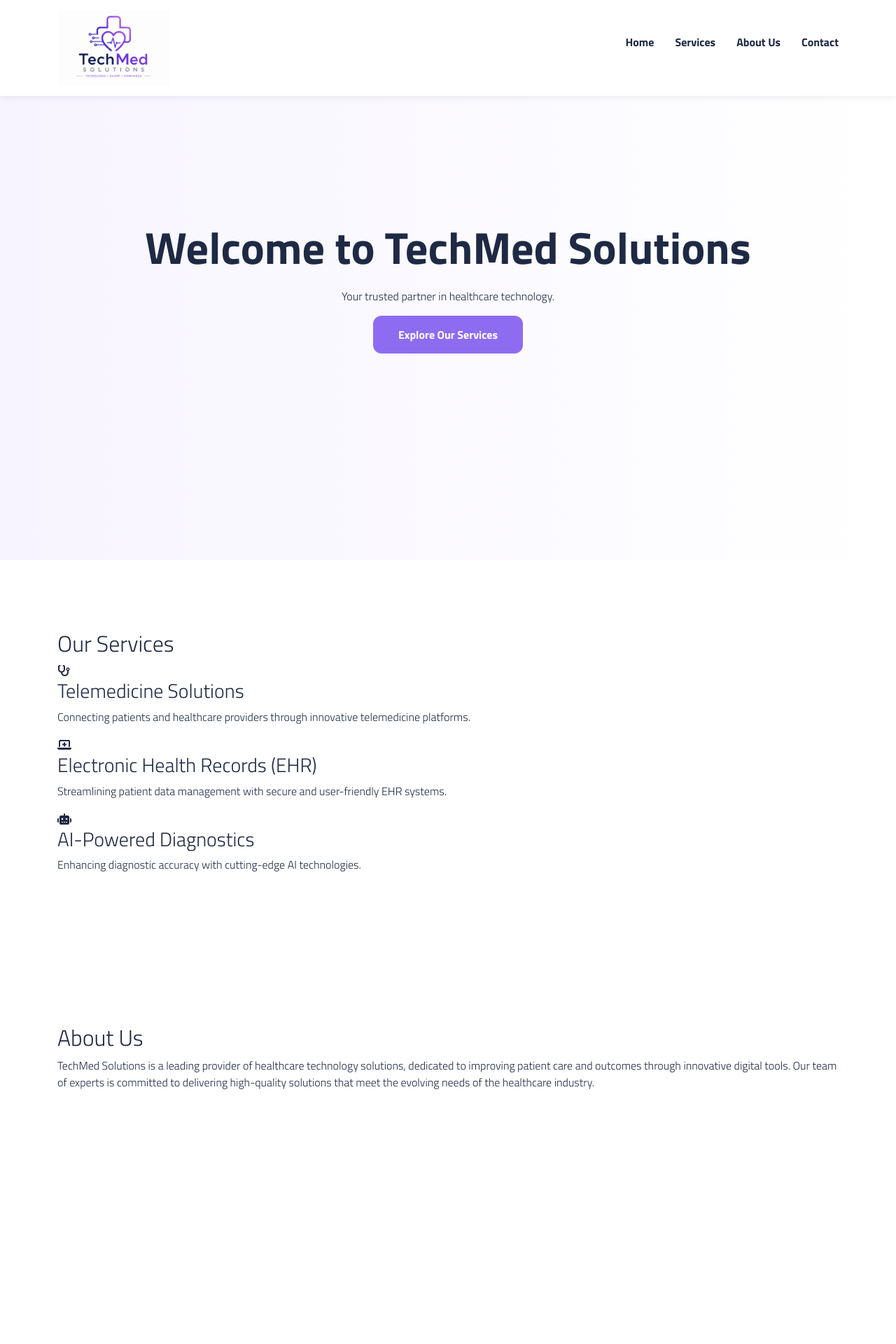
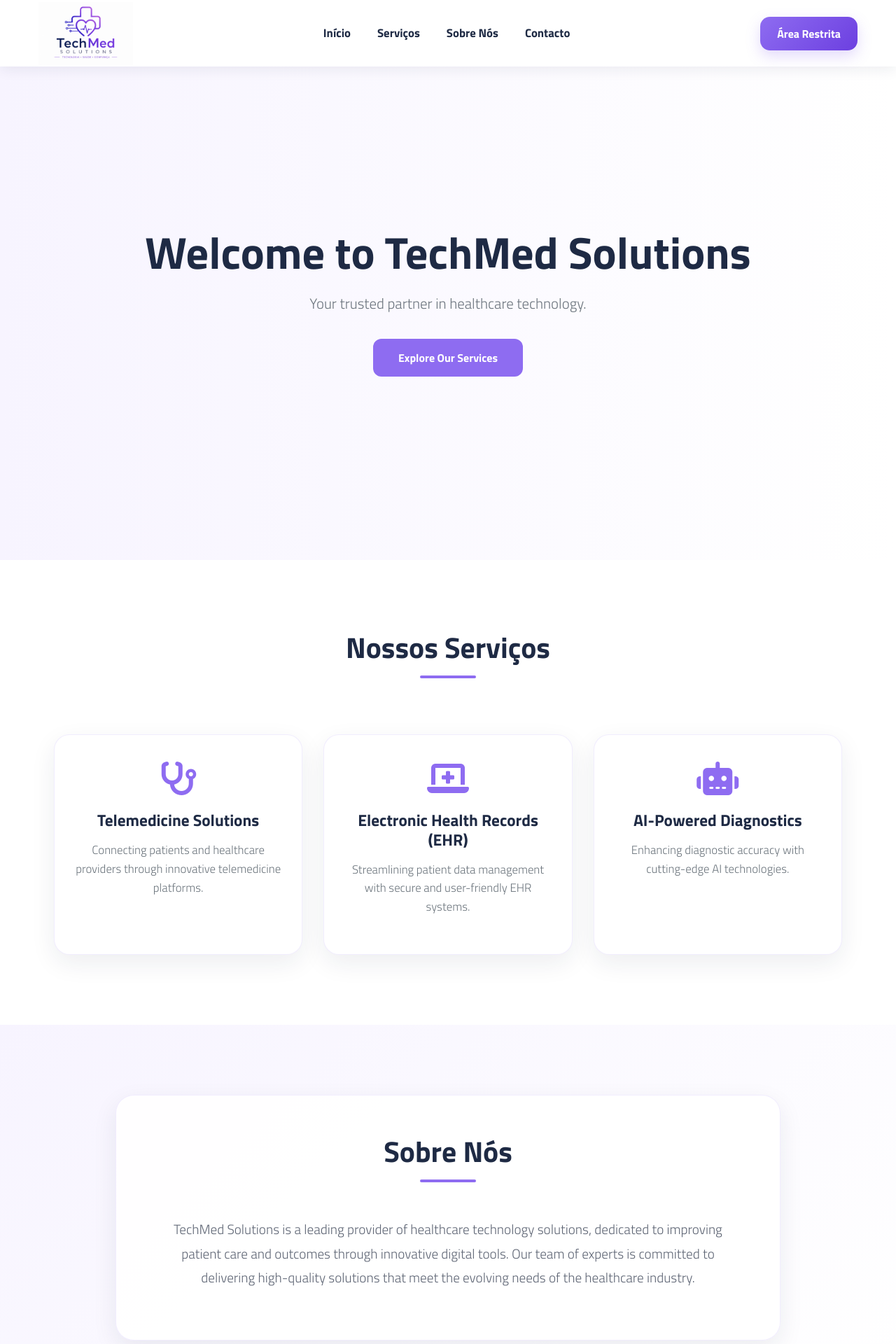
Before and after one commit to mariamiguel1607/projeto_sibdas, a PHP site: page / in a window 1280 px wide. Shown: the top 1920 px of the page at 70% size. Before the commit the page ends 1556 px from the top, so only its background shows below. Run offline with PHP 8.4, Linux system fonts and the light colour scheme; some libraries are stand-ins or nearby versions.

Commit message:
Atualização estilos frontend

```diff
--- a/frontend/assets/css/estilos.css
+++ b/frontend/assets/css/estilos.css
@@ -1,110 +1,144 @@
 /* RESET */
-
-*{
+* {
     margin: 0;
     padding: 0;
     box-sizing: border-box;
 }
-
 /* BODY */
-
-body{
+body {
     font-family: 'Titillium Web', sans-serif;
     background-color: #ffffff;
     color: #1E2A44;
 }
-
 /* LINKS */
-
-a{
+a {
     text-decoration: none;
 }
-
 /* SECTIONS */
-
-section{
+section {
     padding: 100px 0;
 }
 /* HEADER */
-
-header{
+header {
     position: fixed;
     width: 100%;
     top: 0;
     left: 0;
     background-color: white;
     padding: 15px 0;
-    box-shadow: 0 2px 10px rgba(0,0,0,0.08);
+    box-shadow: 0 2px 10px rgba(0, 0, 0, 0.08);
     z-index: 1000;
 }
+/* NAVBAR */
+.bng-navbar {
+    width: 100%;
+    height: 95px;
 
-/* NAVBAR CONTAINER */
+    position: fixed;
+    top: 0;
+    left: 0;
 
-header .container{
+    background-color: rgba(255, 255, 255, 0.96);
+    backdrop-filter: blur(8px);
+
     display: flex;
+    align-items: center;
     justify-content: space-between;
+
+    padding: 0 55px;
+
+    box-shadow: 0 4px 18px rgba(30, 42, 68, 0.08);
+
+    z-index: 1000;
+}
+/* LOGO */
+.bng-navbar img {
+    width: 135px;
+    height: auto;
+    display: block;
+}
+/* LINKS CENTRAIS */
+.container-navegacao {
+    display: flex;
     align-items: center;
+    gap: 38px;
 }
+.container-navegacao a {
+    position: relative;
 
-/* LOGO */
+    color: #1E2A44;
+    font-size: 1.05rem;
+    font-weight: 700;
 
-.logo img{
-    width: 160px;
+    text-decoration: none;
+
+    padding: 8px 0;
+
+    transition: color 0.3s ease;
 }
-
-/* NAVIGATION */
-
-nav ul{
-    display: flex;
-    gap: 30px;
-    list-style: none;
-}
-
-nav ul li a{
-    color: #1E2A44;
-    font-weight: 600;
-    transition: 0.3s;
-}
-
-nav ul li a:hover{
+.container-navegacao a:hover {
     color: #8E6CF1;
 }
+/* LINHA ANIMADA POR BAIXO */
+.container-navegacao a::after {
+    content: "";
+    position: absolute;
+
+    left: 0;
+    bottom: -6px;
+
+    width: 0;
+    height: 3px;
+
+    background-color: #8E6CF1;
+    border-radius: 20px;
+
+    transition: width 0.3s ease;
+}
+.container-navegacao a:hover::after {
+    width: 100%;
+}
+/* ÁREA RESTRITA */
+.nav-cliente a {
+    display: inline-block;
+    background: linear-gradient(135deg, #8E6CF1, #6C3FE0);
+    color: white;
+    padding: 12px 24px;
+    border-radius: 14px;
+    font-weight: 700;
+    text-decoration: none;
+    box-shadow: 0 8px 20px rgba(142, 108, 241, 0.25);
+    transition: 0.3s ease;
+}
+.nav-cliente a:hover {
+    color: white;
+    transform: translateY(-2px);
+    box-shadow: 0 12px 28px rgba(142, 108, 241, 0.35);
+}
 /* HOME SECTION */
-
-.home-section{
+.home-section {
     min-height: 100vh;
     display: flex;
+    justify-content: center;
     align-items: center;
     background: linear-gradient(to right, #f7f4ff, #ffffff);
-    text-align: center;
-    padding-top: 120px;
+    padding: 140px 20px 80px 20px;
 }
-
 /* HOME TITLE */
-
-.home-section h1{
+.home-section h1 {
     font-size: 4rem;
     font-weight: 700;
     color: #1E2A44;
     margin-bottom: 20px;
 }
-
-/* HOME TEXT */
-
-.home-section{
-    min-height: 100vh;
-
-    display: flex;
-    justify-content: center;
-    align-items: center;
-
-    background: linear-gradient(to right, #f7f4ff, #ffffff);
-
-    padding-top: 120px;
+.home-section p {
+    font-size: 1.3rem;
+    color: #6c757d;
+    margin-bottom: 35px;
+    max-width: 700px;
 }
 /* BUTTON */
-
-.btn{
+.btn {
     display: inline-block;
     background-color: #8E6CF1;
     color: white;
@@ -113,16 +147,197 @@ nav ul li a:hover{
     font-weight: 600;
     transition: 0.3s;
 }
-
-.btn:hover{
+.btn:hover {
     background-color: #7354d8;
     transform: translateY(-3px);
 }
-.home-content{
+.home-content {
     text-align: center;
-
     display: flex;
     flex-direction: column;
     justify-content: center;
     align-items: center;
 }
+/* ESTILO DAS SECÇÕES*/
+.services-section,
+.about-section,
+.contact-section {
+    padding: 100px 20px;
+}
+/* Títulos principais das secções */
+.services-section h2,
+.about-section h2,
+.contact-section h2 {
+    text-align: center;
+    font-size: 2.6rem;
+    font-weight: 700;
+    color: #1E2A44;
+    margin-bottom: 50px;
+}
+/* Linha lilás por baixo dos títulos */
+.services-section h2::after,
+.about-section h2::after,
+.contact-section h2::after {
+    content: "";
+    display: block;
+    width: 80px;
+    height: 4px;
+    background-color: #8E6CF1;
+    border-radius: 20px;
+    margin: 15px auto 0 auto;
+}
+/* SECÇÃO SERVIÇOS*/
+.services-section {
+    background-color: #ffffff;
+}
+.services-section .container {
+    max-width: 1150px;
+
+    display: grid;
+    grid-template-columns: repeat(3, 1fr);
+    gap: 30px;
+}
+/* Faz o título ocupar a linha toda */
+.services-section h2 {
+    grid-column: 1 / -1;
+}
+/* Cards dos serviços */
+.service-item {
+    background-color: #ffffff;
+    padding: 38px 28px;
+    border-radius: 22px;
+    text-align: center;
+
+    box-shadow: 0 12px 35px rgba(30, 42, 68, 0.08);
+    border: 1px solid rgba(142, 108, 241, 0.12);
+
+    transition: 0.3s ease;
+}
+.service-item:hover {
+    transform: translateY(-8px);
+    box-shadow: 0 18px 45px rgba(30, 42, 68, 0.13);
+    border-color: rgba(142, 108, 241, 0.35);
+}
+.service-item i {
+    font-size: 3rem;
+    color: #8E6CF1;
+    margin-bottom: 22px;
+}
+.service-item h3 {
+    font-size: 1.45rem;
+    font-weight: 700;
+    color: #1E2A44;
+    margin-bottom: 15px;
+}
+.service-item p {
+    font-size: 1.05rem;
+    color: #6c757d;
+    line-height: 1.6;
+}
+
+/* SECÇÃO SOBRE NÓS*/
+.about-section {
+    background: linear-gradient(135deg, #f7f4ff, #ffffff);
+}
+.about-section .container {
+    max-width: 950px;
+    margin: 0 auto;
+    background-color: rgba(255, 255, 255, 0.88);
+    padding: 55px 60px;
+    border-radius: 26px;
+    box-shadow: 0 12px 35px rgba(30, 42, 68, 0.08);
+    border: 1px solid rgba(142, 108, 241, 0.12);
+}
+.about-section p {
+    font-size: 1.2rem;
+    line-height: 1.8;
+    color: #5f6675;
+    text-align: center;
+}
+/*SECÇÃO CONTACTOS*/
+.contact-section {
+    background-color: #ffffff;
+    text-align: center;
+}
+.contact-section>p {
+    max-width: 700px;
+    margin: -25px auto 40px auto;
+    color: #6c757d;
+    font-size: 1.15rem;
+}
+/* Formulário */
+#contactForm {
+    max-width: 700px;
+    margin: 0 auto;
+    background-color: #f7f4ff;
+    padding: 45px;
+    border-radius: 24px;
+    box-shadow: 0 12px 35px rgba(30, 42, 68, 0.08);
+    text-align: left;
+}
+#contactForm label {
+    display: block;
+    font-weight: 700;
+    color: #1E2A44;
+    margin-bottom: 8px;
+}
+#contactForm input,
+#contactForm textarea {
+    width: 100%;
+    padding: 14px 16px;
+    margin-bottom: 22px;
+    border: 1px solid rgba(30, 42, 68, 0.15);
+    border-radius: 12px;
+    font-family: 'Titillium Web', sans-serif;
+    font-size: 1rem;
+    outline: none;
+    transition: 0.3s ease;
+}
+#contactForm input:focus,
+#contactForm textarea:focus {
+    border-color: #8E6CF1;
+    box-shadow: 0 0 0 4px rgba(142, 108, 241, 0.12);
+}
+#contactForm button {
+    width: 100%;
+    background: linear-gradient(135deg, #8E6CF1, #6C3FE0);
+    color: white;
+    padding: 14px 30px;
+    border: none;
+    border-radius: 14px;
+    font-size: 1.05rem;
+    font-weight: 700;
+    cursor: pointer;
+    box-shadow: 0 8px 20px rgba(142, 108, 241, 0.25);
+    transition: 0.3s ease;
+}
+#contactForm button:hover {
+    transform: translateY(-2px);
+    box-shadow: 0 12px 28px rgba(142, 108, 241, 0.35);
+}
+/* RESPONSIVO- para ecrãs mais pequenos*/
+@media(max-width: 992px) {
+
+    .services-section .container {
+        grid-template-columns: 1fr;
+    }
+    .services-section h2,
+    .about-section h2,
+    .contact-section h2 {
+        font-size: 2.2rem;
+    }
+}
+@media(max-width: 576px) {
+    .services-section,
+    .about-section,
+    .contact-section {
+        padding: 80px 16px;
+    }
+    .about-section .container,
+    #contactForm {
+        padding: 32px 24px;
+    }
+    .service-item {
+        padding: 32px 22px;
+    }
+}
--- a/frontend/index.html
+++ b/frontend/index.html
@@ -1,5 +1,6 @@
 <!DOCTYPE html>
 <html lang="en">
+
 <head>
     <meta charset="UTF-8">
     <meta name="viewport" content="width=device-width, initial-scale=1.0">
@@ -9,7 +10,8 @@
     <!-- Google Fonts -->
     <link rel="preconnect" href="https://fonts.googleapis.com">
     <link rel="preconnect" href="https://fonts.gstatic.com" crossorigin>
-    <link href="https://fonts.googleapis.com/css2?family=Titillium+Web:ital,wght@0,300;0,700;1,400&display=swap" rel="stylesheet">
+    <link href="https://fonts.googleapis.com/css2?family=Titillium+Web:ital,wght@0,300;0,700;1,400&display=swap"
+        rel="stylesheet">
     <!-- Bootstrap CSS -->
     <link rel="stylesheet" href="assets/bootstrap/css/bootstrap.min.css">
     <!-- Font Awesome (local) -->
@@ -17,28 +19,34 @@
     <link rel="stylesheet" href="assets/css/estilos.css">
 
 </head>
+
 <body>
-    <!-- Header -->
-    <header>
-        <div class="container">
-            <div class="logo">
-                <a href="#"><img src="assets/images/imagem_logo1.png" alt="TechMed Solutions Logo"></a>
+
+    <!-- Barra de Navegação -->
+    <nav class="bng-navbar">
+
+        <!-- Logo e Nome -->
+        <div>
+            <img src="assets/images/imagem_logo1.png" alt="Logo TechMed Solutions">
         </div>
-            <nav>
-                <ul>
-                    <li><a href="#home">Home</a></li>
-                    <li><a href="#services">Services</a></li>
-                    <li><a href="#about">About Us</a></li>
-                    <li><a href="#contact">Contact</a></li>
-                </ul>
+
+        <!-- Links centrais -->
+        <div class="container-navegacao">
+            <a href="#inicio">Início</a>
+            <a href="#serviços">Serviços</a>
+            <a href="#sobre-nos">Sobre Nós</a>
+            <a href="#contactos">Contacto</a>
+        </div>
+
+        <!-- Área Restrita -->
+        <div class="nav-cliente">
+            <a href="login.html">Área Restrita</a>
+        </div>
+
     </nav>
-        </div>
-    </header>
 
-    <!-- Main Content -->
-    <main>
-        <!-- Home Section -->
-        <section id="home" class="home-section">
+    <!-- Seção "Conteudo da pagina - inicio -->
+    <section id="inicio" class="home-section">
         <div class="container">
 
             <div class="home-content">
@@ -47,7 +55,7 @@
 
                 <p>Your trusted partner in healthcare technology.</p>
 
-            <a href="#services" class="btn">
+                <a href="#serviços" class="btn">
                     Explore Our Services
                 </a>
 
@@ -56,10 +64,10 @@
         </div>
     </section>
 
-        <!-- Services Section -->
-        <section id="services" class="services-section">
+    <!-- Seção "Conteudo da pagina - serviços-->
+    <section id="serviços" class="services-section">
         <div class="container">
-                <h2>Our Services</h2>
+            <h2>Nossos Serviços</h2>
             <div class="service-item">
                 <i class="fas fa-stethoscope"></i>
                 <h3>Telemedicine Solutions</h3>
@@ -78,13 +86,31 @@
         </div>
     </section>
 
-        <!-- About Us Section -->
-        <section id="about" class="about-section">
+    <!-- Seção "Conteudo da pagina - sobre-nos -->
+    <section id="sobre-nos" class="about-section">
         <div class="container">
-                <h2>About Us</h2>
-                <p>TechMed Solutions is a leading provider of healthcare technology solutions, dedicated to improving patient care and outcomes through innovative digital tools. Our team of experts is committed to delivering high-quality solutions that meet the evolving needs of the healthcare industry.</p>
+            <h2>Sobre Nós</h2>
+            <p>TechMed Solutions is a leading provider of healthcare technology solutions, dedicated to improving
+                patient care and outcomes through innovative digital tools. Our team of experts is committed to
+                delivering high-quality solutions that meet the evolving needs of the healthcare industry.</p>
         </div>
     </section>
-    </main>
+
+    <!-- Seção "Conteudo da pagina - contactos -->
+    <section id="contactos" class="contact-section">
+        <h2>Contacto</h2>
+        <p>Entre em contacto conosco para obter mais informações sobre a plataforma TechMed Solutions.</p>
+        <form id="contactForm">
+            <label for="nome">Nome:</label>
+            <input type="text" id="nome" name="nome" required>
+            <label for="email">Email:</label>
+            <input type="email" id="email" name="email" required>
+            <label for="mensagem">Mensagem:</label>
+            <textarea id="mensagem" name="mensagem" rows="4" required></textarea>
+            <button type="submit">Enviar Mensagem</button>
+        </form>
+    </section>
+
+
     <script src="assets/bootstrap/js/bootstrap.bundle.min.js"></script>
 </body>
```
Lines whose indentation alone changed are shown as unchanged.
